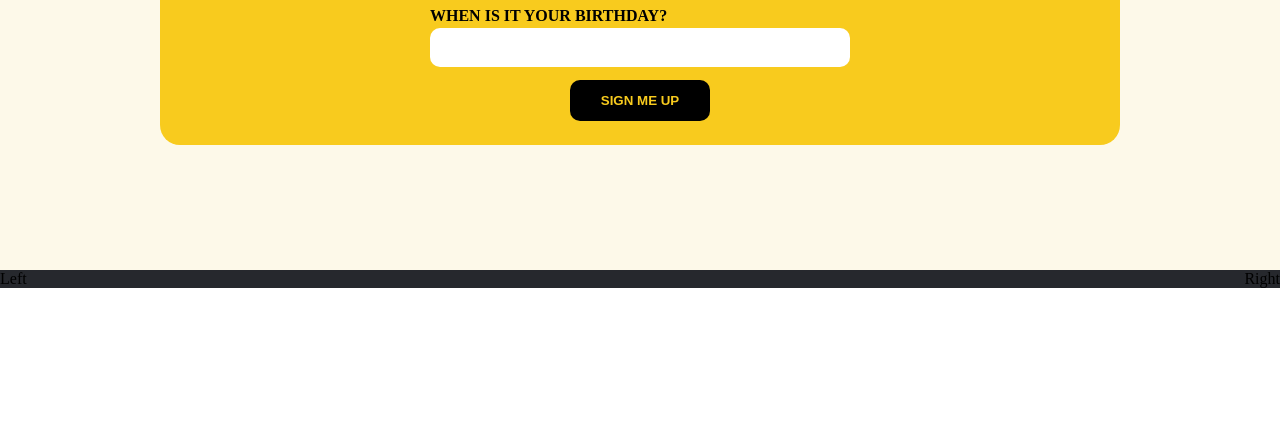
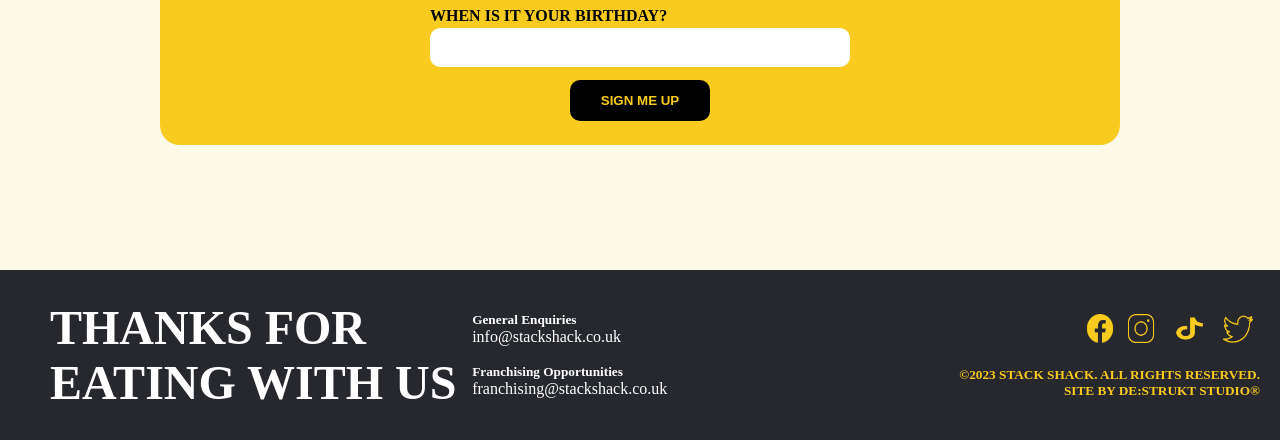
Before and after one commit to rouvsen/stackshack-clone, a plain HTML site: page src/pages/index.html in a window 1280 px wide. Shown: the part 598-1038 px from the top of the page. Before the commit the page ends 886 px from the top, so only its background shows below. Drawn offline with nearby package versions, Linux system fonts and the light colour scheme; a web font is replaced by a local one.

Commit message:
Add Footer section to the Project

```diff
--- a/src/css/index.css
+++ b/src/css/index.css
@@ -97,7 +97,61 @@ label {
 
 /* Footer Section */
 #footer-container {
+    height: 170px;
     background-color: #26282D;
     display: flex;
-    justify-content: space-between;
+    justify-content: flex-start;
 }
+.footer-sec-1 {
+    display: flex;
+    align-items: center;
+    justify-content: center;
+    width: 40%;
+}
+#footer-h2 {
+    margin-left: 50px;
+    text-align: left;
+    color: #FFF;
+    font-size: 48px;
+}
+.footer-info-emails {
+    color: white;
+    display: flex;
+    flex-direction: column;
+    justify-content: center;
+    width: 300px;
+}
+a {
+    text-decoration: none;
+    color: white;
+}
+#info-emails-div {
+    display: flex;
+    flex-direction: column;
+    align-items: center;
+    justify-content: center;
+}
+.footer-sec-2 {
+    width: 45%;
+    display: flex;
+    justify-content: flex-end;
+    align-items: center;
+}
+#tiktok-icon {
+    width: 45px;
+}
+#footer-owner-sec {
+    color: #F8CB1E;
+    text-align: right;
+}
+#footer-right-position {
+    display: flex;
+    flex-direction: column;
+    align-items: flex-end;
+    margin-right: 20px;
+}
+.footer-icon {
+    width: 30px;
+    height: 33px;
+    margin-right: 7px;
+}
--- a/src/pages/index.html
+++ b/src/pages/index.html
@@ -65,11 +65,36 @@
         </section>
         <footer>
             <div id="footer-container">
-                <div>
-                    Left
+                <div class="footer-sec-1">
+                    <h2 id="footer-h2">THANKS FOR EATING WITH US</h2>
                 </div>
-                <div>
-                    Right
+                <div class="footer-info-emails">
+                        <div>
+                            <div>
+                                <h5>General Enquiries</h5>
+                                <a href="#">info@stackshack.co.uk</a>
+                            </div>
+                            <br>
+                            <div>
+                                <h5>Franchising Opportunities</h5>
+                                <a href="#">franchising@stackshack.co.uk</a>
+                            </div>
+                        </div>
+                </div>
+                <div class="footer-sec-2">
+                    <div id="footer-right-position">
+                        <div class="icons-div">
+                            <a href=""><img class="footer-icon" src="../icons/facebook.png" alt="facebook"></a>
+                            <a href=""><img class="footer-icon" src="../icons/instagram.png" alt="instagram"></a>
+                            <a href=""><img class="footer-icon" id="tiktok-icon" src="../icons/tiktok.png" alt="tiktok"></a>
+                            <a href=""><img class="footer-icon" src="../icons/twitter.png" alt="twitter"></a>
+                        </div>
+                        <br>
+                        <div class="web-site-owner-section">
+                            <h5 id="footer-owner-sec">©2023 STACK SHACK. ALL RIGHTS RESERVED.<br>
+                                SITE BY DE:STRUKT STUDIO®</h5>
+                        </div>
+                    </div>
                 </div>
             </div>
         </footer>
```
Also changed, not shown: src/icons/facebook.png (added), src/icons/instagram.png (added), src/icons/tiktok.png (added), src/icons/twitter.png (added).
